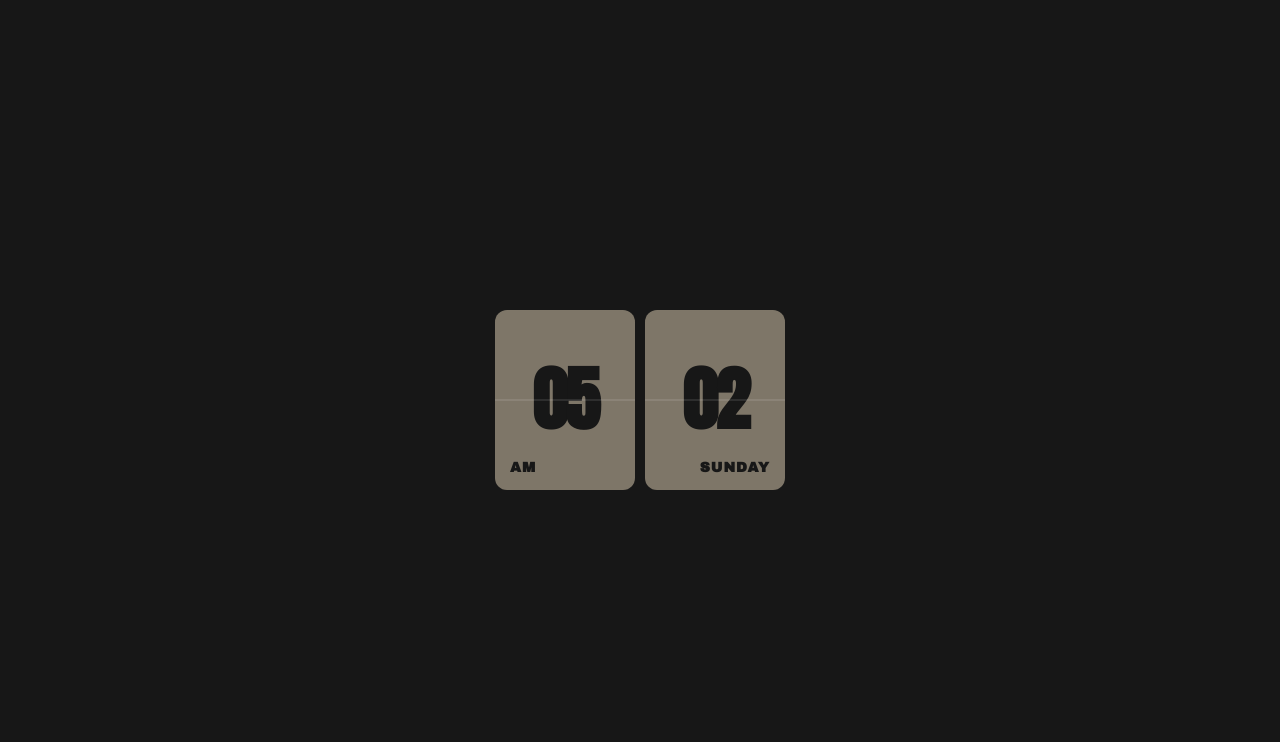
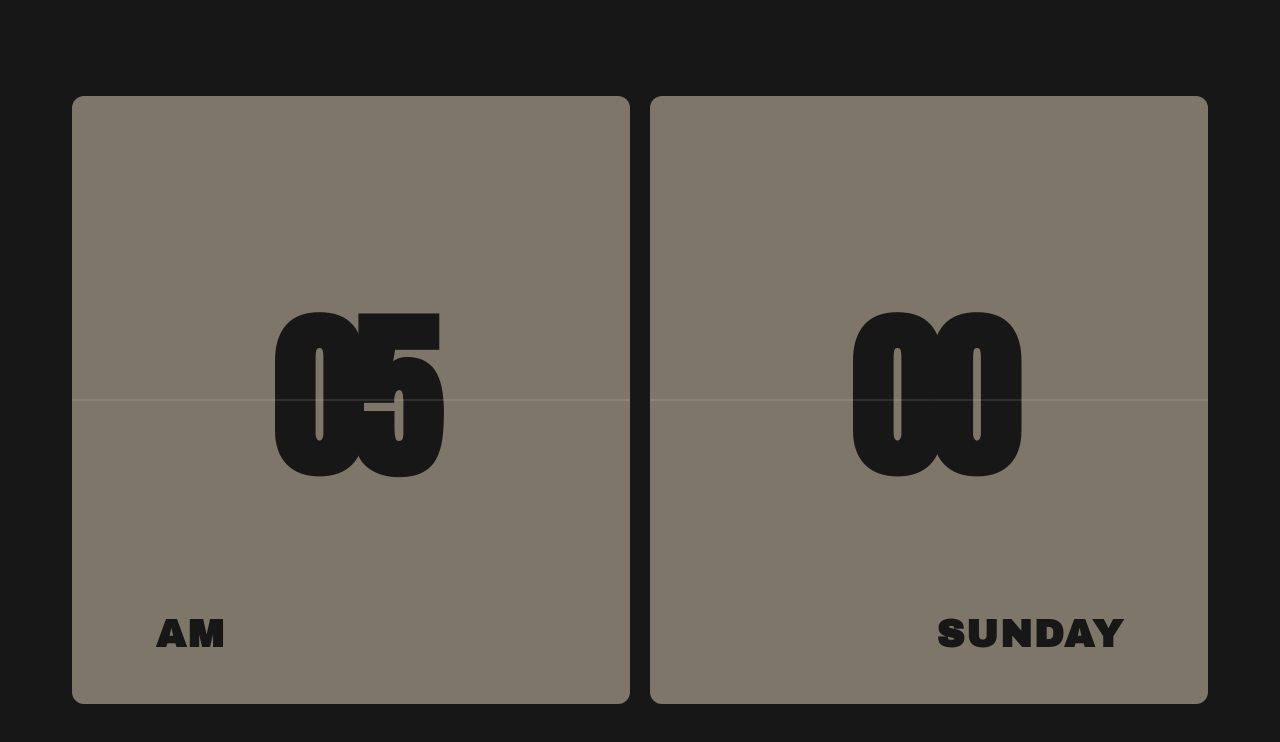
Before and after one commit to Dragfoul/Time-and-Day-Notion-Widget, a plain HTML site: page index.html in a window 1280 px wide. Drawn offline with Linux system fonts and the light colour scheme.

Commit message:
Update index.html

```diff
--- a/index.html
+++ b/index.html
@@ -7,25 +7,38 @@
     <style>
         @import url('https://fonts.googleapis.com/css2?family=Anton&family=Archivo+Black&display=swap');
 
-        body {
+        * {
+            box-sizing: border-box;
+            margin: 0;
+            padding: 0;
+        }
+
+        html, body {
+            width: 100%;
+            height: 100%;
             margin: 0;
             padding: 0;
             background-color: #171717;
             font-family: 'Archivo Black', sans-serif;
+            overflow: hidden;
+        }
+
+        .container {
             display: flex;
             justify-content: center;
             align-items: center;
-            min-height: 100vh;
+            width: 100%;
+            height: 100%;
+            padding: 20px;
+            gap: 20px;
         }
-        .container {
-            display: flex;
-            gap: 10px;
-        }
+
         .card {
             background-color: #7e7668;
             border-radius: 12px;
-            width: 140px;
-            height: 180px;
+            flex: 1;
+            height: 80%;
+            max-width: 45%;
             display: flex;
             flex-direction: column;
             justify-content: center;
@@ -33,29 +46,34 @@
             position: relative;
             overflow: hidden;
         }
+
         .time {
-            font-size: 70px;
+            font-size: 14vw;
             font-weight: 900;
             color: #171717;
             margin: 0;
             line-height: 1;
-            letter-spacing: -2px;
             font-family: 'Anton', sans-serif;
+            letter-spacing: -0.05em;
         }
+
         .label {
-            font-size: 14px;
+            font-size: 3vw;
             font-weight: 700;
             color: #171717;
             position: absolute;
-            bottom: 15px;
-            letter-spacing: 1px;
+            bottom: 8%;
+            letter-spacing: 0.05em;
         }
+
         .left-label {
-            left: 15px;
+            left: 15%;
         }
+
         .right-label {
-            right: 15px;
+            right: 15%;
         }
+
         .divider {
             width: 100%;
             height: 1px;
@@ -70,13 +88,13 @@
     <div class="container">
         <div class="card">
             <div class="divider"></div>
-            <h1 id="hour" class="time">00</h1>
+            <h1 id="hours" class="time">00</h1>
             <span class="label left-label" id="ampm">AM</span>
         </div>
         <div class="card">
             <div class="divider"></div>
-            <h1 id="day" class="time">00</h1>
-            <span class="label right-label" id="weekday">MONDAY</span>
+            <h1 id="minutes" class="time">00</h1>
+            <span class="label right-label" id="weekday">SUNDAY</span>
         </div>
     </div>
 
@@ -84,27 +102,39 @@
         function updateTime() {
             const now = new Date();
 
-            // Update hour
+            // Update hours
             let hours = now.getHours();
             const ampm = hours >= 12 ? 'PM' : 'AM';
             hours = hours % 12;
             hours = hours ? hours : 12; // Convert 0 to 12 for 12 AM
 
-            document.getElementById('hour').textContent = hours.toString().padStart(2, '0');
-            document.getElementById('ampm').textContent = ampm;
+            // Update minutes
+            const minutes = now.getMinutes();
 
-            // Update day and weekday
-            const day = now.getDate();
+            // Update weekday
             const weekdays = ['SUNDAY', 'MONDAY', 'TUESDAY', 'WEDNESDAY', 'THURSDAY', 'FRIDAY', 'SATURDAY'];
             const weekday = weekdays[now.getDay()];
 
-            document.getElementById('day').textContent = day.toString().padStart(2, '0');
+            document.getElementById('hours').textContent = hours.toString().padStart(2, '0');
+            document.getElementById('minutes').textContent = minutes.toString().padStart(2, '0');
+            document.getElementById('ampm').textContent = ampm;
             document.getElementById('weekday').textContent = weekday;
         }
 
         // Update time immediately and then every second
         updateTime();
         setInterval(updateTime, 1000);
+
+        // Responsive sizing
+        window.addEventListener('resize', function() {
+            const vw = Math.max(document.documentElement.clientWidth || 0, window.innerWidth || 0);
+            document.querySelectorAll('.time').forEach(function(el) {
+                el.style.fontSize = (vw * 0.14) + 'px';
+            });
+            document.querySelectorAll('.label').forEach(function(el) {
+                el.style.fontSize = (vw * 0.03) + 'px';
+            });
+        });
     </script>
 </body>
 </html>
```
